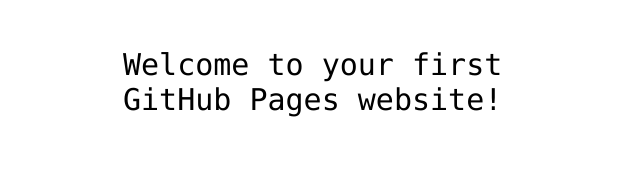
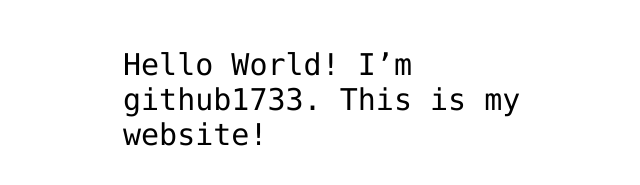
Before and after one commit to github1733/github1733.github.io, a plain HTML site: page index.html in a window 1280 px wide. Shown: the part 341-526 px from the top of the page, without its empty margins (317-957 px from the left). Drawn offline with Linux system fonts and the light colour scheme.

Commit message:
Add my username to index.html file

```diff
--- a/index.html
+++ b/index.html
@@ -12,7 +12,8 @@
 <img src="https://octodex.github.com/images/daftpunktocat-thomas.gif" id="octocat" alt="octocat-gif" />
 
 <!-- Change this code here by copy and pasting your template on line 15 -->
-<p>Welcome to your first GitHub Pages website!</p>
+<p>Hello World! I’m github1733. This is my website!</p>
+
 
 </body>
 </html>
```
